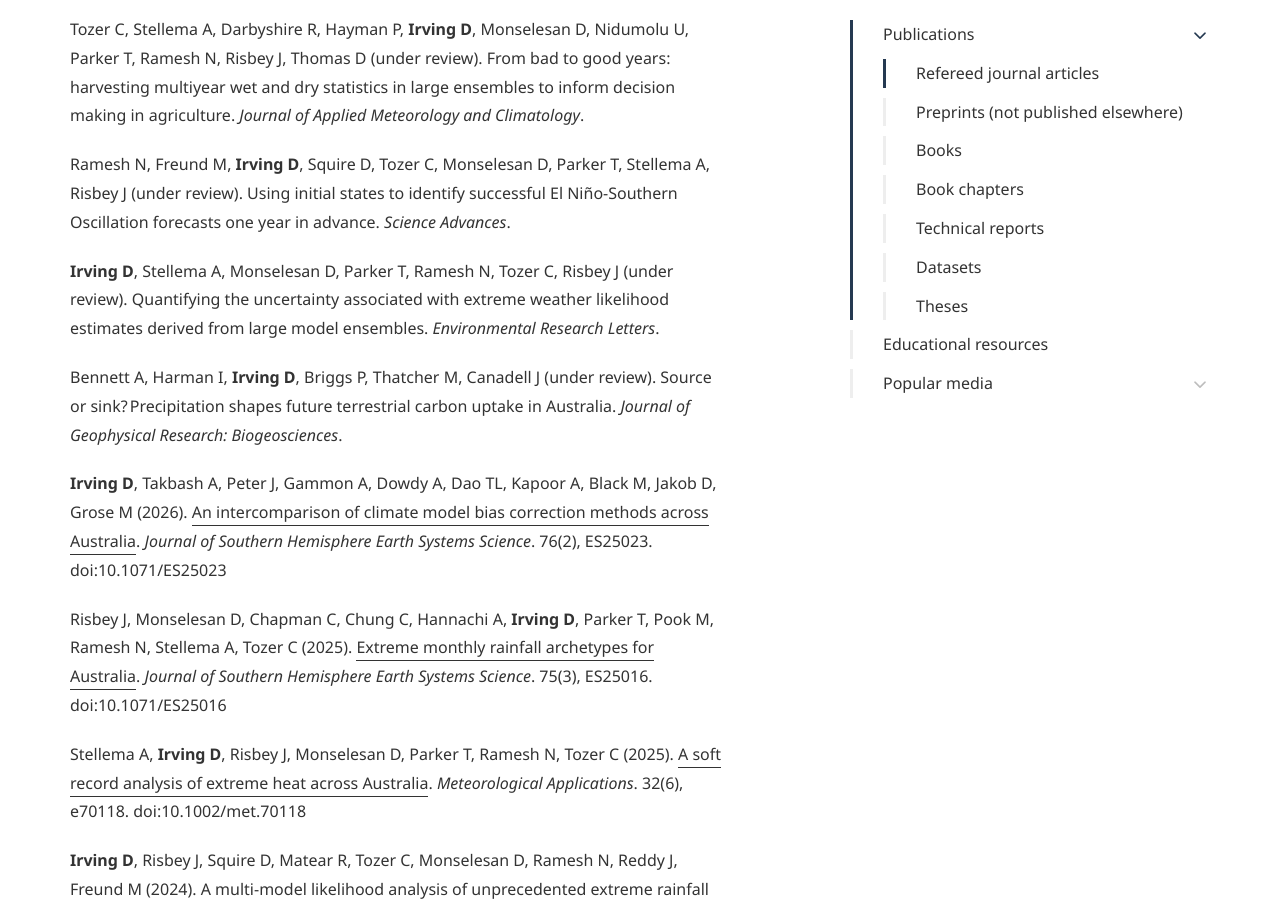
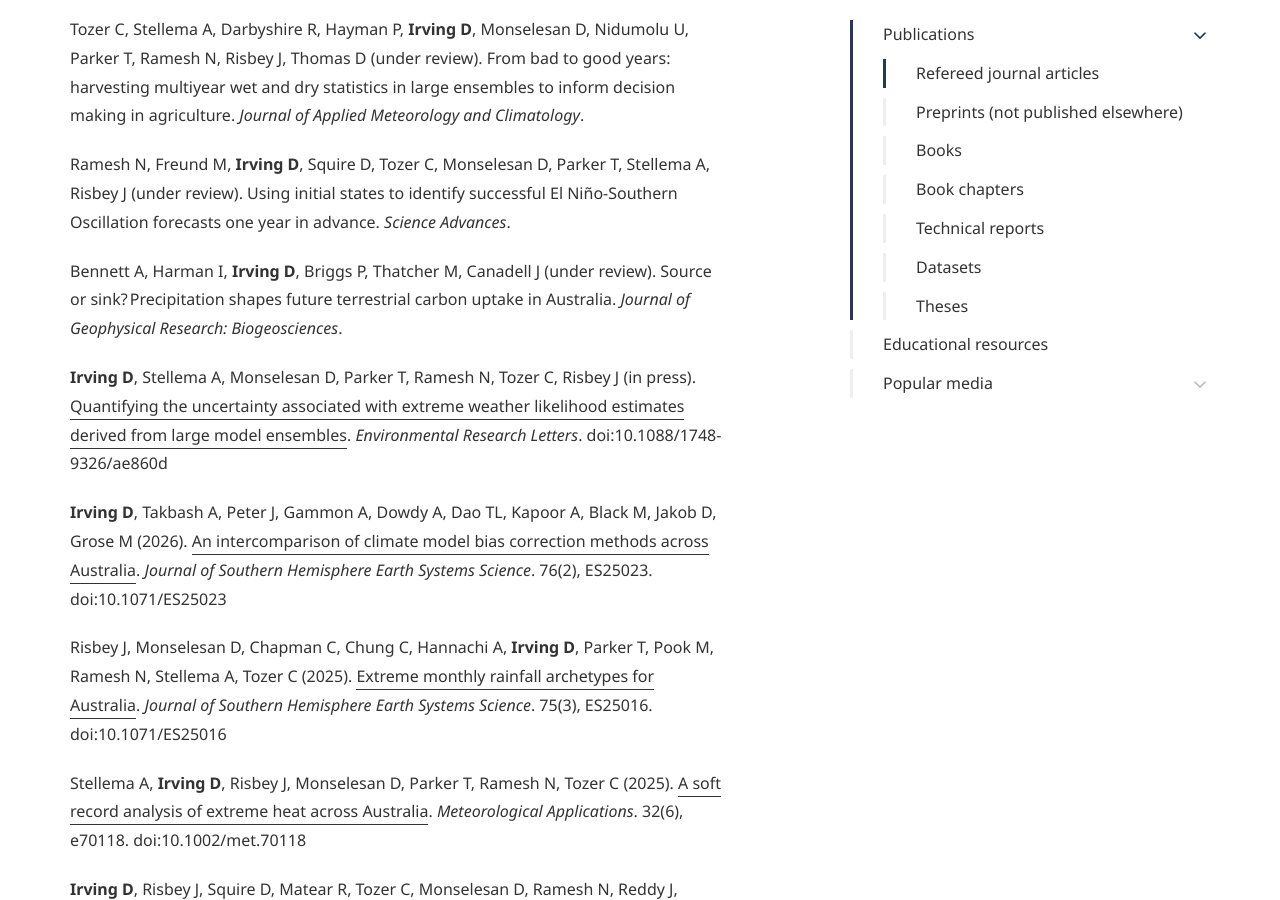
Before and after one commit to DamienIrving/damienirving.github.io, a Jekyll site: the page built from publications.md, in a window 1280 px wide and 900 px high, scrolled down 1128 px. Built offline with Jekyll 4.4.1, drawn with Linux system fonts in a browser that asks for light colours; some web fonts are replaced.

Commit message:
Update publications.md

```diff
--- a/publications.md
+++ b/publications.md
@@ -33,9 +33,9 @@ Tozer C, Stellema A, Darbyshire R, Hayman P, **Irving D**, Monselesan D, Nidumol
 
 Ramesh N, Freund M, **Irving D**, Squire D, Tozer C, Monselesan D, Parker T, Stellema A, Risbey J (under review). Using initial states to identify successful El Niño-Southern Oscillation forecasts one year in advance. *Science Advances*.
 
-**Irving D**, Stellema A, Monselesan D, Parker T, Ramesh N, Tozer C, Risbey J (under review). Quantifying the uncertainty associated with extreme weather likelihood estimates derived from large model ensembles. *Environmental Research Letters*.
+Bennett A, Harman I, **Irving D**, Briggs P, Thatcher M, Canadell J (under review). Source or sink? Precipitation shapes future terrestrial carbon uptake in Australia. *Journal of Geophysical Research: Biogeosciences*.
 
-Bennett A, Harman I, **Irving D**, Briggs P, Thatcher M, Canadell J (under review). Source or sink? Precipitation shapes future terrestrial carbon uptake in Australia. *Journal of Geophysical Research: Biogeosciences*.
+**Irving D**, Stellema A, Monselesan D, Parker T, Ramesh N, Tozer C, Risbey J (in press). [Quantifying the uncertainty associated with extreme weather likelihood estimates derived from large model ensembles](https://doi.org/10.1088/1748-9326/ae860d). *Environmental Research Letters*. doi:10.1088/1748-9326/ae860d
 
 **Irving D**, Takbash A, Peter J, Gammon A, Dowdy A, Dao TL, Kapoor A, Black M, Jakob D, Grose M (2026). [An intercomparison of climate model bias correction methods across Australia](https://doi.org/10.1071/ES25023). *Journal of Southern Hemisphere Earth Systems Science*. 76(2), ES25023. doi:10.1071/ES25023
 
```
